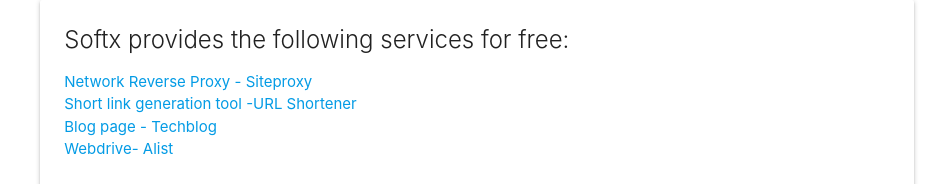
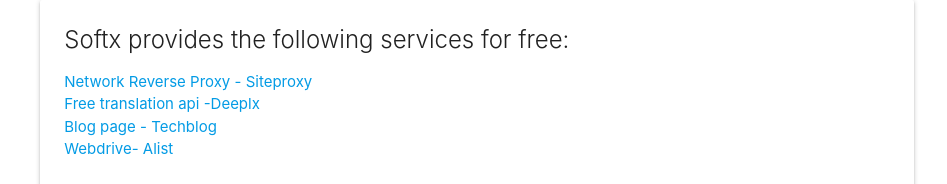
Before and after one commit to coolapijust/softx, a plain HTML site: page index.html in a window 1280 px wide. Shown: the part 144-328 px from the top of the page, without its empty margins (163-1110 px from the left). Drawn offline with nearby package versions, Linux system fonts and the light colour scheme.

Commit message:
Update index.html

```diff
--- a/index.html
+++ b/index.html
@@ -20,7 +20,7 @@
                         <span class="card-title">Softx provides the following services for free:</span>
                         <ul>
                             <li><a href="https://sp.bloga.eu.org">Network Reverse Proxy - Siteproxy</a></li>
-                            <li><a href="https://s.bloga.eu.org">Short link generation tool -URL Shortener</a></li>
+                            <li><a href="https://fanyi.bloga.eu.org">Free translation api -Deeplx</a></li>
                             <li><a href="https://b.bloga.eu.org">Blog page - Techblog</a></li>
                             <li><a href="https://box.bloga.eu.org">Webdrive- Alist</a></li>
                         </ul>
```
